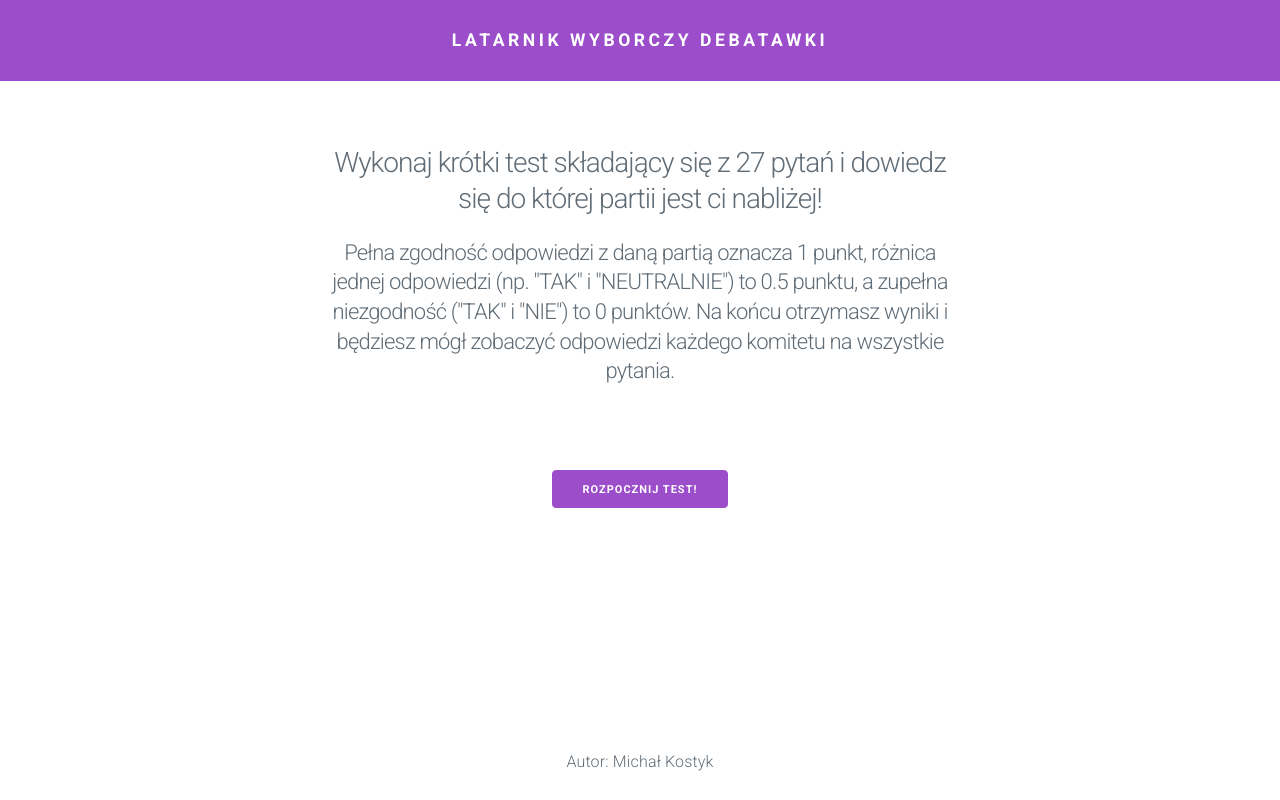
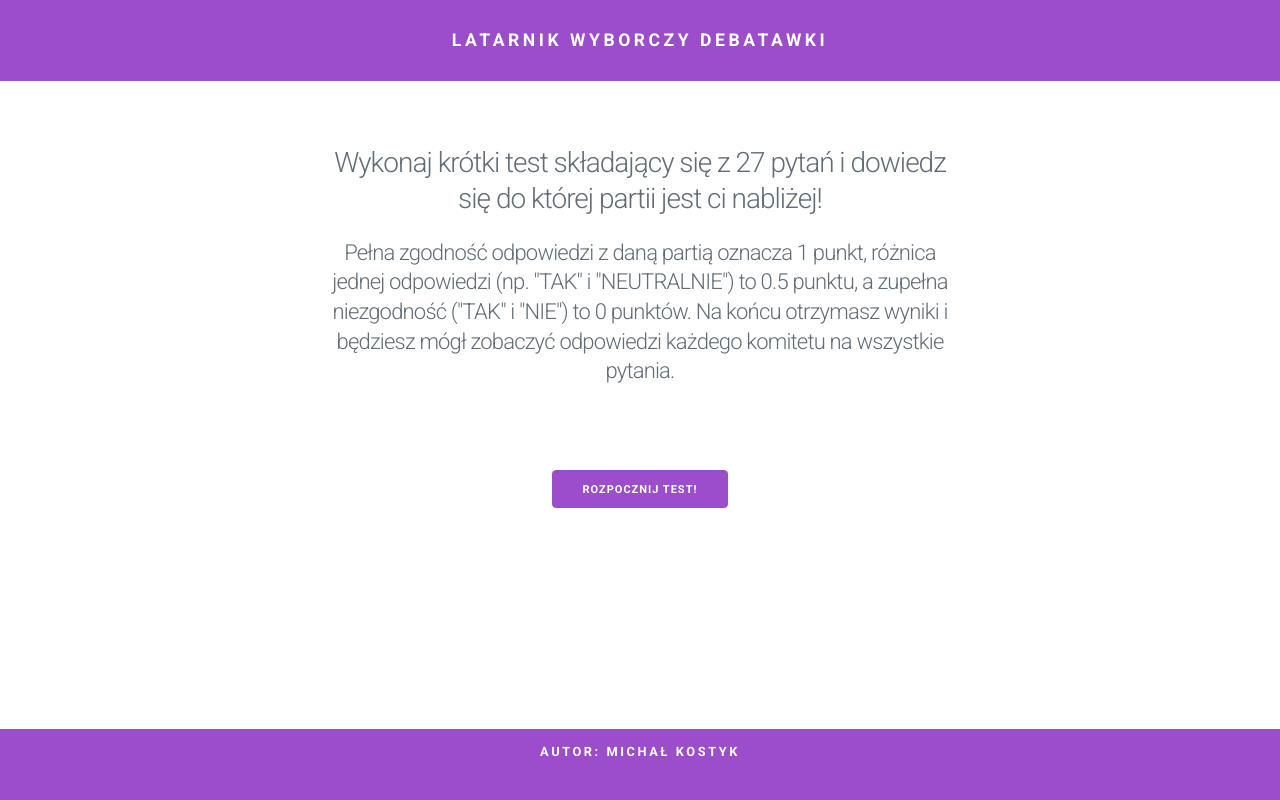
Before and after one commit to mich930/debatawka, a plain HTML site: page index.html in a window 1280 px wide. Drawn offline with nearby package versions, Linux system fonts and the light colour scheme.

Commit message:
Minor update

```diff
--- a/script.js
+++ b/script.js
@@ -280,8 +280,8 @@ function displayResults()
     createButtonCell(newRow, party);
     tableBody.appendChild(newRow);
 
-    let footer = document.getElementById("footer");
-    if(footer) footer.parentNode.removeChild(footer);
+    //let footer = document.getElementById("footer");
+    //if(footer) footer.parentNode.removeChild(footer);
 }
 
   table.appendChild(tableBody);
--- a/style.css
+++ b/style.css
@@ -41,7 +41,17 @@ button:hover
   left: 0;
   bottom: 0;
   width: 100%;
+  margin: 0px auto;
   text-align: center;
+  background: #9b4dca;
+  padding: 1em;
+  text-align: center;
+  letter-spacing: 0.20em;
+  text-decoration: none;
+  font-size: 0.80em;
+  font-weight: 600;
+  color: #FFF;
+  text-transform: uppercase;
 }
 
 table
```
Also changed, not shown: index.html (+3 -1 lines).
